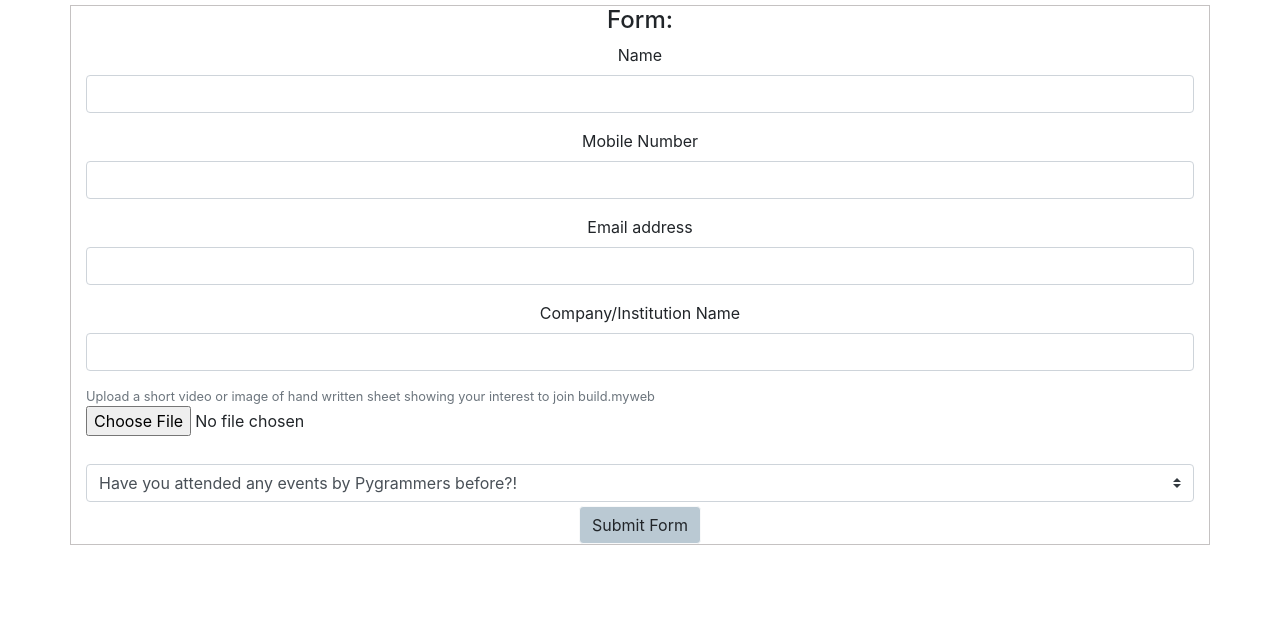
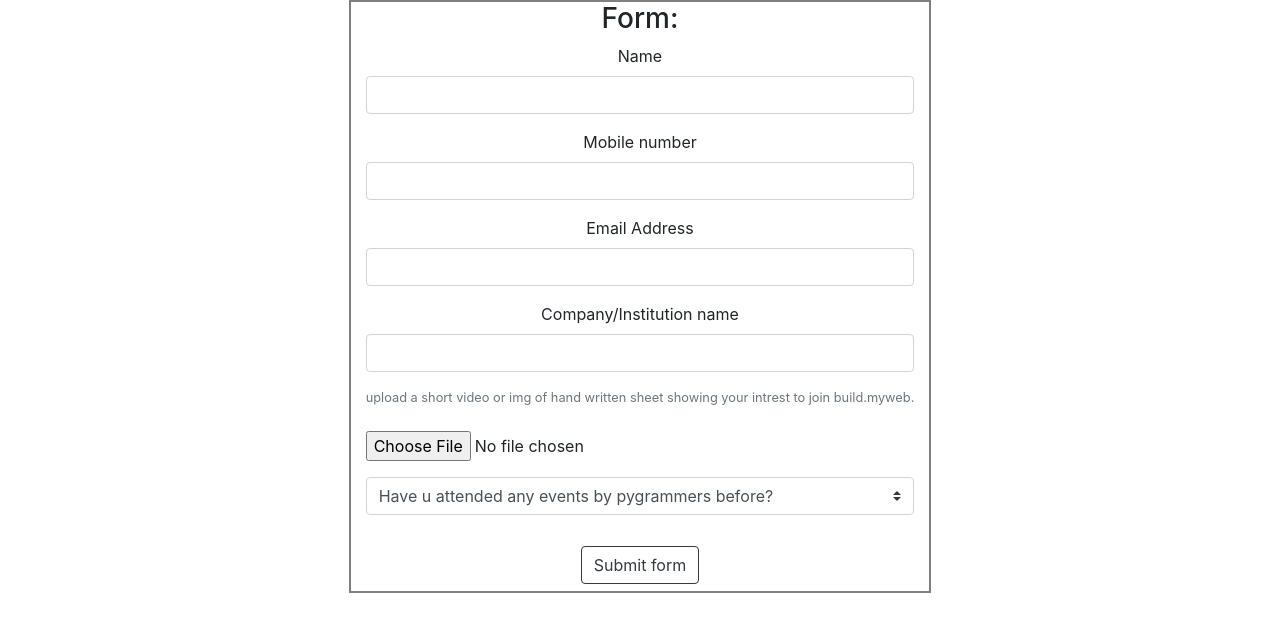
Before and after one commit to Diyab2003/Learningfest, a plain HTML site: page Bootstrap/Task 4/index.html in a window 1280 px wide. Drawn offline with nearby package versions, Linux system fonts and the light colour scheme.

Commit message:
Update index.html

```diff
--- a/Bootstrap/Task 4/index.html
+++ b/Bootstrap/Task 4/index.html
@@ -3,57 +3,59 @@
 <head>
     <meta charset="UTF-8">
     <meta name="viewport" content="width=device-width, initial-scale=1.0">
-    <title>Document</title>
-    <style>
-        .form-group{
-            text-align: center;
-        }
-        .container{
-            margin-top: 5px;
-            border:0.5px solid rgb(197, 194, 194);
-        }
-        h4{
-            text-align: center;
-        }
-    </style>
+    <title>Task4</title>
     <link rel="stylesheet" href="https://cdn.jsdelivr.net/npm/bootstrap@4.0.0/dist/css/bootstrap.min.css" integrity="sha384-Gn5384xqQ1aoWXA+058RXPxPg6fy4IWvTNh0E263XmFcJlSAwiGgFAW/dAiS6JXm" crossorigin="anonymous">
+
 </head>
 <body>
-    <div class="container">
-    <form>
-        <h4>Form:</h4>
-        <div class="form-group">
-            <label for="exampleInputPassword1">Name</label>
-            <input type="text" class="form-control" id="exampleInputName">
-          </div>
-          <div class="form-group">
-            <label for="exampleInputPassword1">Mobile Number</label>
-            <input type="number" class="form-control" id="exampleInputName">
-          </div>
-        <div class="form-group">
-          <label for="exampleInputEmail1">Email address</label>
-          <input type="email" class="form-control" id="exampleInputEmail1" aria-describedby="emailHelp">
+    <div class="container " style=" width: fit-content;border: 2px grey solid;text-align: center;">
+       <h3 style="text-align: center;">Form:</h3>
+
+       <div class="form-group" >
+        <label for="name">Name</label>
+        <input type="text" class="form-control">
+       </div>
+
+       <div class="form-group" >
+        <label for="number">Mobile number</label>
+        <input type="number" class="form-control">
         </div>
-        <div class="form-group">
-          <label for="exampleInputPassword1">Company/Institution Name</label>
-          <input type="text" class="form-control" id="exampleInputCompanyName">
-        </div>
-            <div class="form-group1">
-                <small id="emailHelp" class="form-text text-muted">Upload a short video or image of hand written sheet showing your interest to join build.myweb</small>
-              <input type="file" class="form-control-file" id="exampleFormControlFile1">
-            </div>
-            <form class="form-inline">
-                <label class="my-1 mr-2" for="inlineFormCustomSelectPref"></label>
-                <select class="custom-select my-1 mr-sm-2" id="inlineFormselect">
-                  <option selected>Have you attended any events by Pygrammers before?!</option>
-                  <option value="Yes">Yes</option>
-                  <option value="No">No</option>
-                </select>
-        <div class="text-center" >
-        <button type="submit" class="btn btn-light" style="background-color: #bac9d3;">Submit Form</button>
-            </div>
-    </form>
-      </form>
+
+       <div class="form-group" >
+        <label for="email">Email Address</label>
+        <input type="email" class="form-control">
+       </div>
+
+       <div class="form-group" >
+        <label for="name">Company/Institution name</label>
+        <input type="text" class="form-control">
+       </div>
+
+       <div class="form-group">
+        <small  class="form-text text-muted">upload a short video or img of hand written sheet showing your intrest to join build.myweb.</small>
+        <label for="exampleFormControlFile1"></label>
+        <input type="file" class="form-control-file" id="exampleFormControlFile1">
+      </div>
+
+      <select name="" class="custom-select">
+        <option selected>Have u attended any events by pygrammers before?</option>
+        <option value="yes">yes</option>
+        <option value="no">no</option>
+     </select><br><br>
+
+     <div class="btn">
+     <button type="button" class="btn btn-outline-dark" >Submit form</button>
+    </div>
+
+    </div>
+
+
+
+    <script src="https://code.jquery.com/jquery-3.2.1.slim.min.js" integrity="sha384-KJ3o2DKtIkvYIK3UENzmM7KCkRr/rE9/Qpg6aAZGJwFDMVNA/GpGFF93hXpG5KkN" crossorigin="anonymous"></script>
+    <script src="https://cdn.jsdelivr.net/npm/popper.js@1.12.9/dist/umd/popper.min.js" integrity="sha384-ApNbgh9B+Y1QKtv3Rn7W3mgPxhU9K/ScQsAP7hUibX39j7fakFPskvXusvfa0b4Q" crossorigin="anonymous"></script>
+    <script src="https://cdn.jsdelivr.net/npm/bootstrap@4.0.0/dist/js/bootstrap.min.js" integrity="sha384-JZR6Spejh4U02d8jOt6vLEHfe/JQGiRRSQQxSfFWpi1MquVdAyjUar5+76PVCmYl" crossorigin="anonymous"></script>
+</body>
+</html>
     </div>
       <script src="https://code.jquery.com/jquery-3.2.1.slim.min.js" integrity="sha384-KJ3o2DKtIkvYIK3UENzmM7KCkRr/rE9/Qpg6aAZGJwFDMVNA/GpGFF93hXpG5KkN" crossorigin="anonymous"></script>
       <script src="https://cdn.jsdelivr.net/npm/popper.js@1.12.9/dist/umd/popper.min.js" integrity="sha384-ApNbgh9B+Y1QKtv3Rn7W3mgPxhU9K/ScQsAP7hUibX39j7fakFPskvXusvfa0b4Q" crossorigin="anonymous"></script>
```
